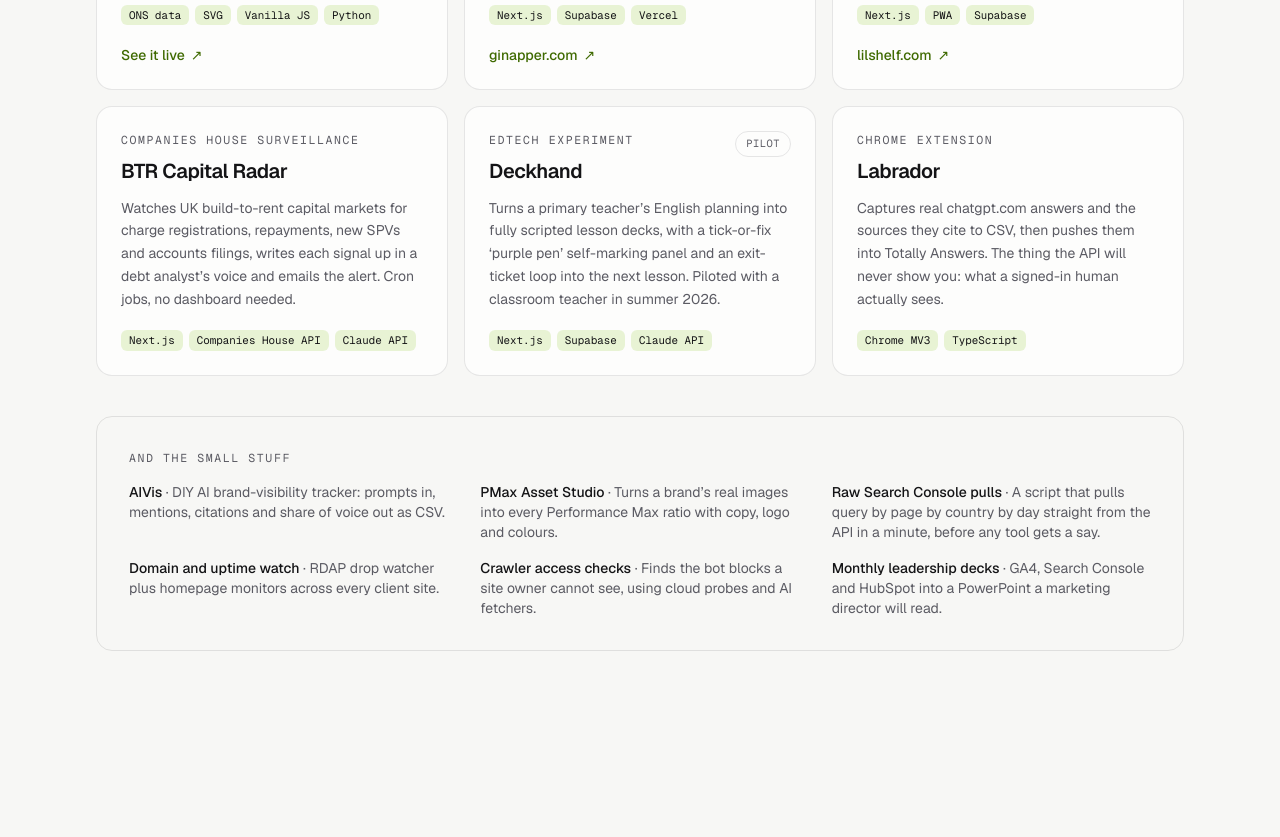
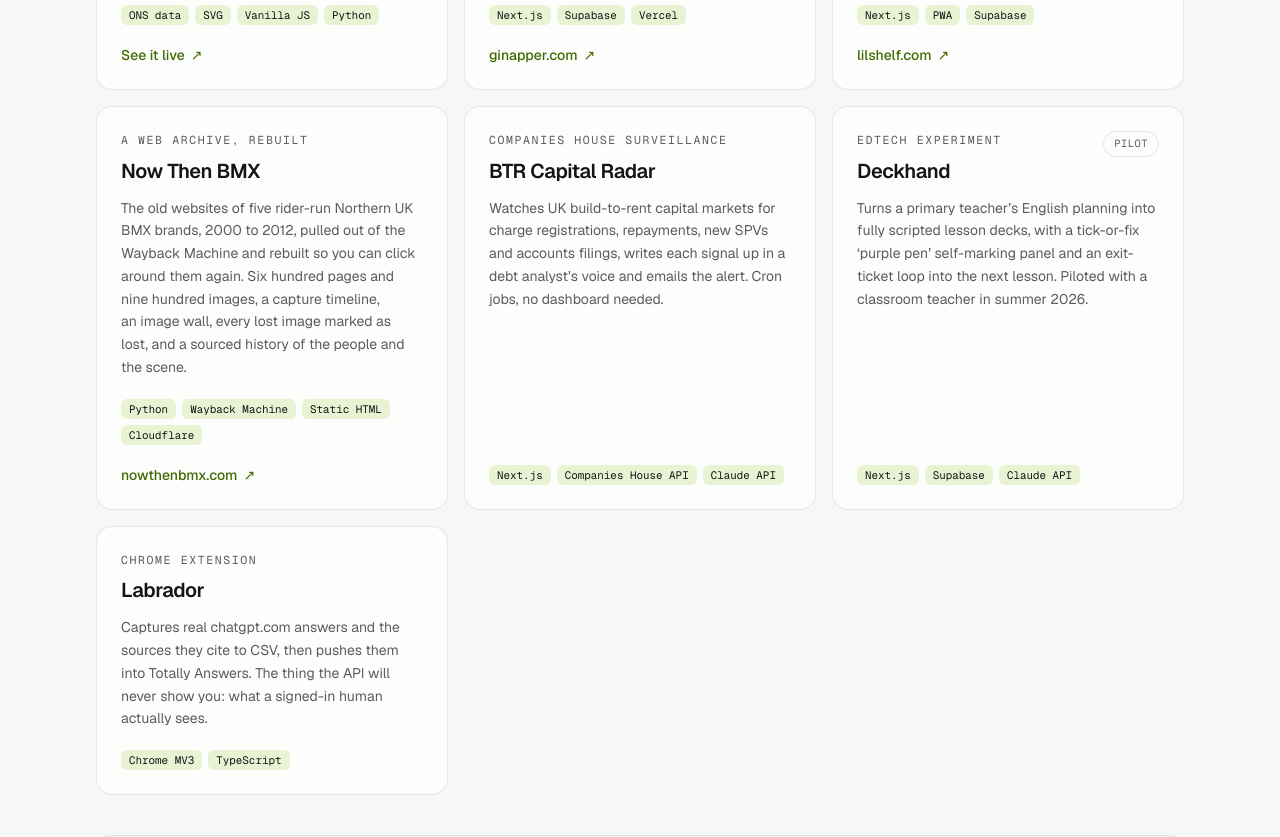
Before and after one commit to rht55/seo-site, a Next.js app: page /work in a window 1280 px wide. Shown: the part 1380-2217 px from the top of the page. Built offline with nearby package versions, Linux system fonts and the light colour scheme.

Commit message:
Work: add Now Then BMX

```diff
--- a/app/work/page.tsx
+++ b/app/work/page.tsx
@@ -67,6 +67,15 @@ const projects: Project[] = [
     stack: ["Next.js", "PWA", "Supabase"],
     href: "https://lilshelf.com",
     cta: "lilshelf.com",
+  },
+  {
+    name: "Now Then BMX",
+    kicker: "A web archive, rebuilt",
+    body:
+      "The old websites of five rider-run Northern UK BMX brands, 2000 to 2012, pulled out of the Wayback Machine and rebuilt so you can click around them again. Six hundred pages and nine hundred images, a capture timeline, an image wall, every lost image marked as lost, and a sourced history of the people and the scene.",
+    stack: ["Python", "Wayback Machine", "Static HTML", "Cloudflare"],
+    href: "https://nowthenbmx.com",
+    cta: "nowthenbmx.com",
   },
   {
     name: "BTR Capital Radar",
```
